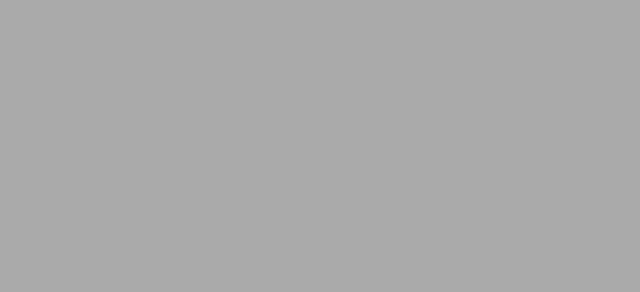
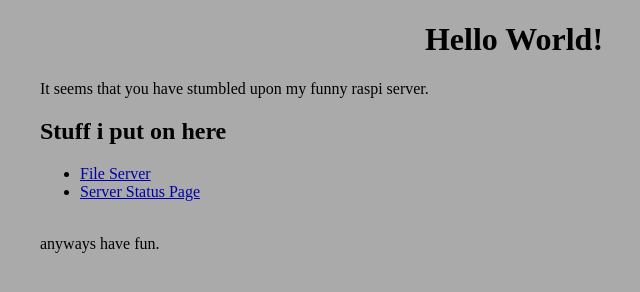
Before and after one commit to JakubKwantowy/giggleshitter, a website: page www/index.html in a window 1280 px wide. Shown: the whole page, without its empty margins (126-766 px from the left). Drawn offline with Linux system fonts and the light colour scheme.

Commit message:
humble bullshit

```diff
--- a/www/index.html
+++ b/www/index.html
@@ -3,10 +3,22 @@
     <head>
         <meta charset="UTF-8">
         <meta name="viewport" content="width=device-width, initial-scale=1.0">
-        <title>Document</title>
+        <title>Jakub's Raspberry Pi Server</title>
         <link rel="stylesheet" href="/style.css">
     </head>
     <body>
+        <div id="content">
+            <h1>Hello World!</h1>
+            It seems that you have stumbled upon my funny raspi server.
 
+            <h2>Stuff i put on here</h2>
+            <ul>
+                <li><a href="/files" target="_blank">File Server</a></li>
+                <li><a href="/giggleshitter" target="_blank">Server Status Page</a></li>
+            </ul>
+
+            <br>
+            anyways have fun.
+        </div>
     </body>
 </html>
```
Also changed, not shown: www/favicon.ico (added).
